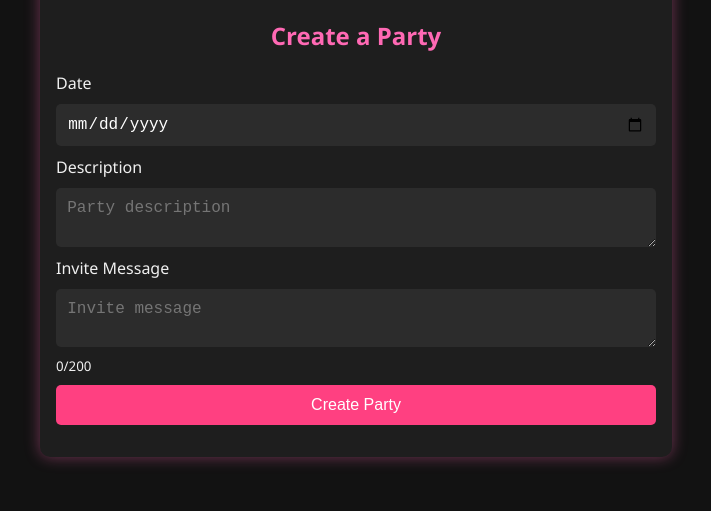
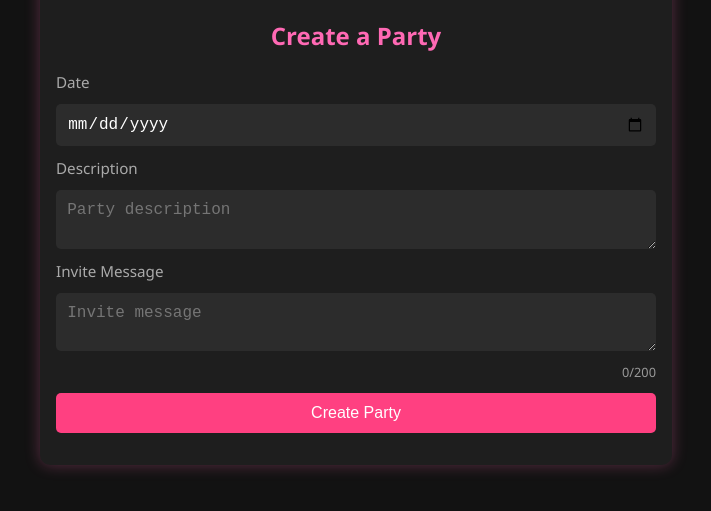
Before and after one commit to SimplyEnder/partyBOOOOOO, a plain HTML site: page index.html in a window 1280 px wide. Shown: the part 115-626 px from the top of the page, without its empty margins (284-995 px from the left). Drawn offline with Linux system fonts and the light colour scheme.

Commit message:
Update styles.css

```diff
--- a/styles.css
+++ b/styles.css
@@ -11,7 +11,7 @@ body {
   padding: 1rem;
   background-color: #1e1e1e;
   border-radius: 10px;
-    box-shadow: 0 0 15px rgba(255, 105, 180, 0.4);
+  box-shadow: 0 0 15px rgba(255, 105, 180, 0.3);
 }
 
 h1, h2, h3 {
@@ -22,8 +22,13 @@ h1, h2, h3 {
 form {
   display: flex;
   flex-direction: column;
-    gap: 10px;
+  gap: 12px;
   margin: 1rem 0;
+}
+
+label {
+  font-size: 0.95rem;
+  color: #aaa;
 }
 
 input[type="text"],
@@ -35,6 +40,10 @@ textarea {
   font-size: 1rem;
   background-color: #2c2c2c;
   color: #fff;
+}
+
+textarea {
+  resize: vertical;
 }
 
 button {
@@ -72,3 +81,15 @@ li {
   margin-bottom: 1rem;
   border-left: 4px solid #ff69b4;
 }
+
+.feedback {
+  margin-top: 0.5rem;
+  font-size: 0.9rem;
+  color: #90ee90;
+}
+
+#message-count {
+  font-size: 0.8rem;
+  text-align: right;
+  color: #999;
+}
```
Lines whose indentation alone changed are shown as unchanged.
